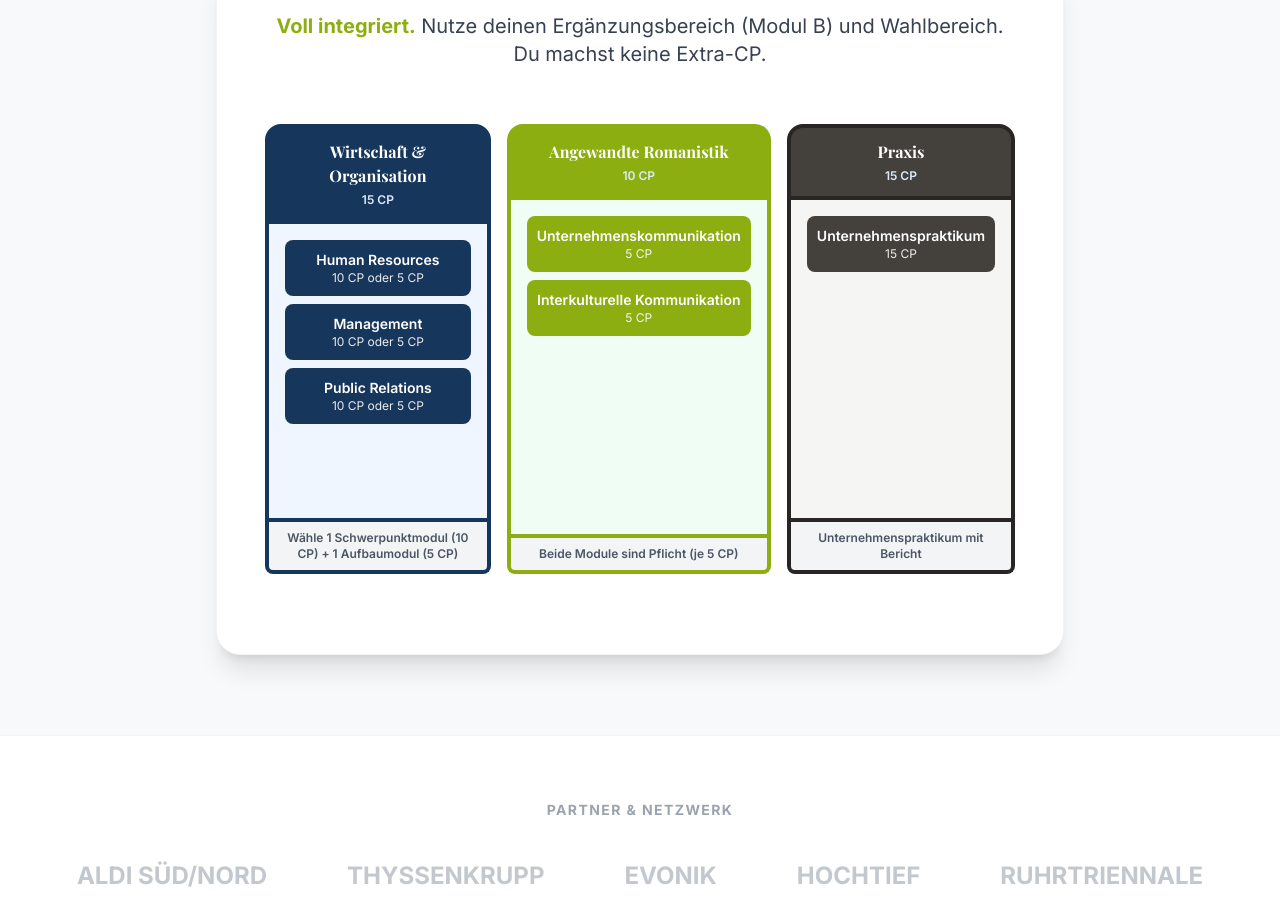
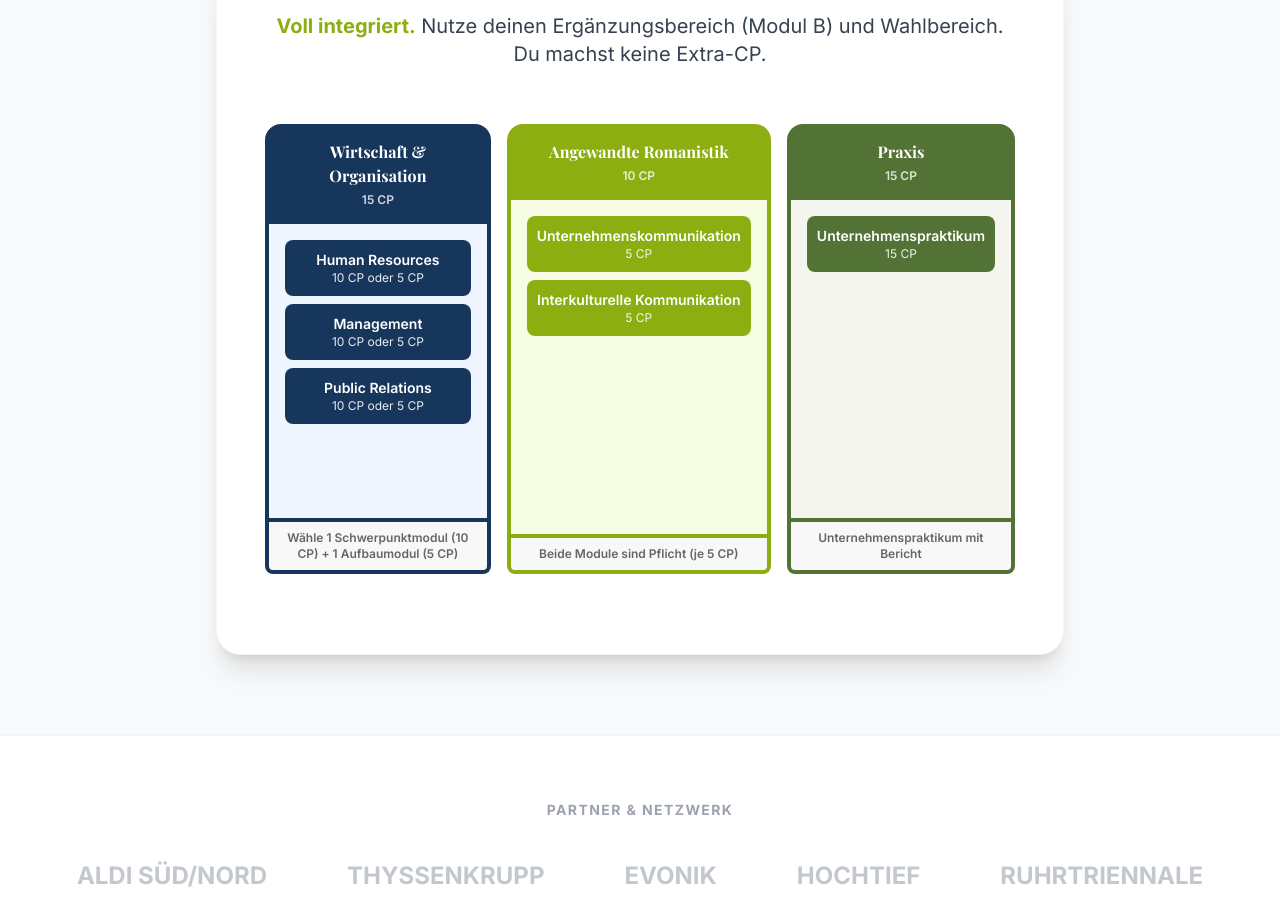
Before and after one commit to oppenpsy-rub/apcc-landing, a React (Vite) app: page / in a window 1280 px wide. Shown: the part 5240-6161 px from the top of the page. Built offline with nearby package versions, Linux system fonts and the light colour scheme; a web font is replaced by a local one.

Commit message:
Design: Farben mit inline Styles statt Tailwind-Klassen
- Header, Body, Footer, Buttons nutzen jetzt inline styles mit Hex-Farben
- Modal Header nutzt die richtige Hex-Farbe für Säule 3
- Säule 3 Farbe #527236 wird jetzt korrekt angezeigt

```diff
--- a/src/components/PillarChart.jsx
+++ b/src/components/PillarChart.jsx
@@ -46,18 +46,28 @@ const PillarChart = ({ variant = '1fach' }) => {
                 transition={{ delay: index * 0.2, duration: 0.6, ease: 'easeOut' }}
               >
                 {/* Pillar Header */}
-                <div className={`w-full ${colors.bg} text-white py-3 px-3 rounded-t-2xl border-4 ${colors.border}`}>
+                <div
+                  className={`w-full text-white py-3 px-3 rounded-t-2xl border-4`}
+                  style={{
+                    backgroundColor: colors.hex || (pillar.id === 'pillar1' ? '#17365c' : '#8dae10'),
+                    borderColor: colors.hex || (pillar.id === 'pillar1' ? '#17365c' : '#8dae10')
+                  }}
+                >
                   <h3 className="font-bold text-sm md:text-base text-center">
                     {pillar.data.label}
                   </h3>
-                  <p className="text-xs text-blue-100 text-center mt-1 font-semibold">
+                  <p className="text-xs text-white text-opacity-80 text-center mt-1 font-semibold">
                     {pillar.data.cp}
                   </p>
                 </div>
 
                 {/* Pillar Body - Modules */}
                 <motion.div
-                  className={`w-full border-l-4 border-r-4 border-b-4 ${colors.border} ${colors.light} p-3 md:p-4 flex-1 flex flex-col gap-2`}
+                  className={`w-full border-l-4 border-r-4 border-b-4 p-3 md:p-4 flex-1 flex flex-col gap-2`}
+                  style={{
+                    borderColor: colors.hex || (pillar.id === 'pillar1' ? '#17365c' : '#8dae10'),
+                    backgroundColor: colors.hex ? '#f5f5f0' : (pillar.id === 'pillar1' ? '#eff6ff' : '#f7fce4')
+                  }}
                 >
                   {pillar.data.modules.map((module, idx) => (
                     <motion.button
@@ -66,7 +76,10 @@ const PillarChart = ({ variant = '1fach' }) => {
                         setSelectedModule(module);
                         setSelectedPillarId(pillar.id);
                       }}
-                      className={`w-full p-2 rounded-lg text-xs md:text-sm font-semibold text-center transition-all cursor-pointer border-2 border-transparent ${colors.bg} text-white hover:shadow-lg hover:scale-105 active:scale-95`}
+                      className={`w-full p-2 rounded-lg text-xs md:text-sm font-semibold text-center transition-all cursor-pointer border-2 border-transparent text-white hover:shadow-lg hover:scale-105 active:scale-95`}
+                      style={{
+                        backgroundColor: colors.hex || (pillar.id === 'pillar1' ? '#17365c' : '#8dae10')
+                      }}
                       whileHover={{ y: -2 }}
                       whileTap={{ scale: 0.95 }}
                     >
@@ -77,7 +90,14 @@ const PillarChart = ({ variant = '1fach' }) => {
                 </motion.div>
 
                 {/* Pillar Footer - Info */}
-                <div className={`w-full text-xs text-gray-600 text-center p-2 bg-gray-100 rounded-b-lg border-4 border-t-0 ${colors.border}`}>
+                <div
+                  className={`w-full text-xs text-center p-2 rounded-b-lg border-4 border-t-0`}
+                  style={{
+                    borderColor: colors.hex || (pillar.id === 'pillar1' ? '#17365c' : '#8dae10'),
+                    backgroundColor: '#f8f8f8',
+                    color: '#666'
+                  }}
+                >
                   <p className="font-semibold">{pillar.data.info}</p>
                 </div>
               </motion.div>
@@ -107,7 +127,12 @@ const PillarChart = ({ variant = '1fach' }) => {
               onClick={(e) => e.stopPropagation()}
             >
               {/* Modal Header */}
-              <div className={`sticky top-0 ${pillarColors[selectedPillarId].bg} text-white p-6 border-b flex justify-between items-start`}>
+              <div
+                className="sticky top-0 text-white p-6 border-b flex justify-between items-start"
+                style={{
+                  backgroundColor: pillarColors[selectedPillarId].hex || (selectedPillarId === 'pillar1' ? '#17365c' : selectedPillarId === 'pillar2' ? '#8dae10' : '#527236')
+                }}
+              >
                 <div>
                   <h2 className="text-2xl md:text-3xl font-bold">{selectedModule.name}</h2>
                   <p className="text-white text-opacity-90 mt-2 text-sm md:text-base">
```
